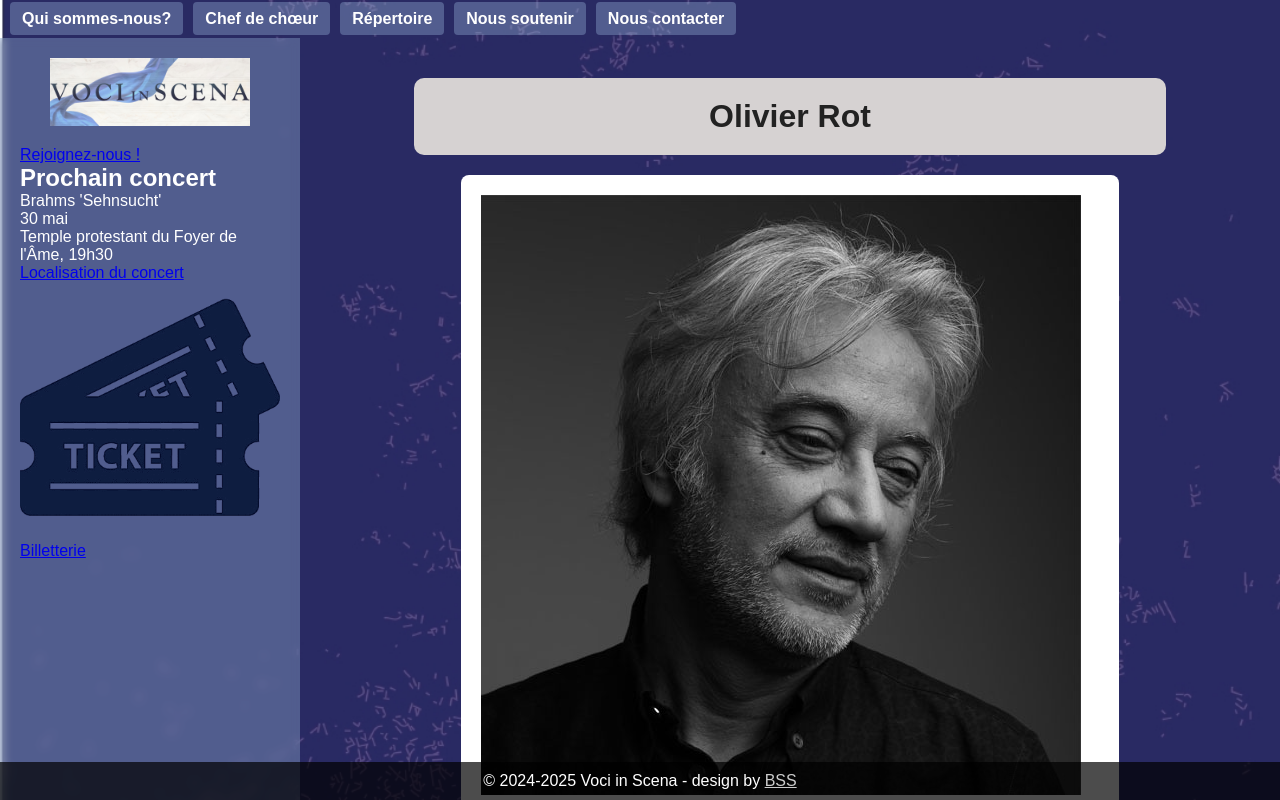
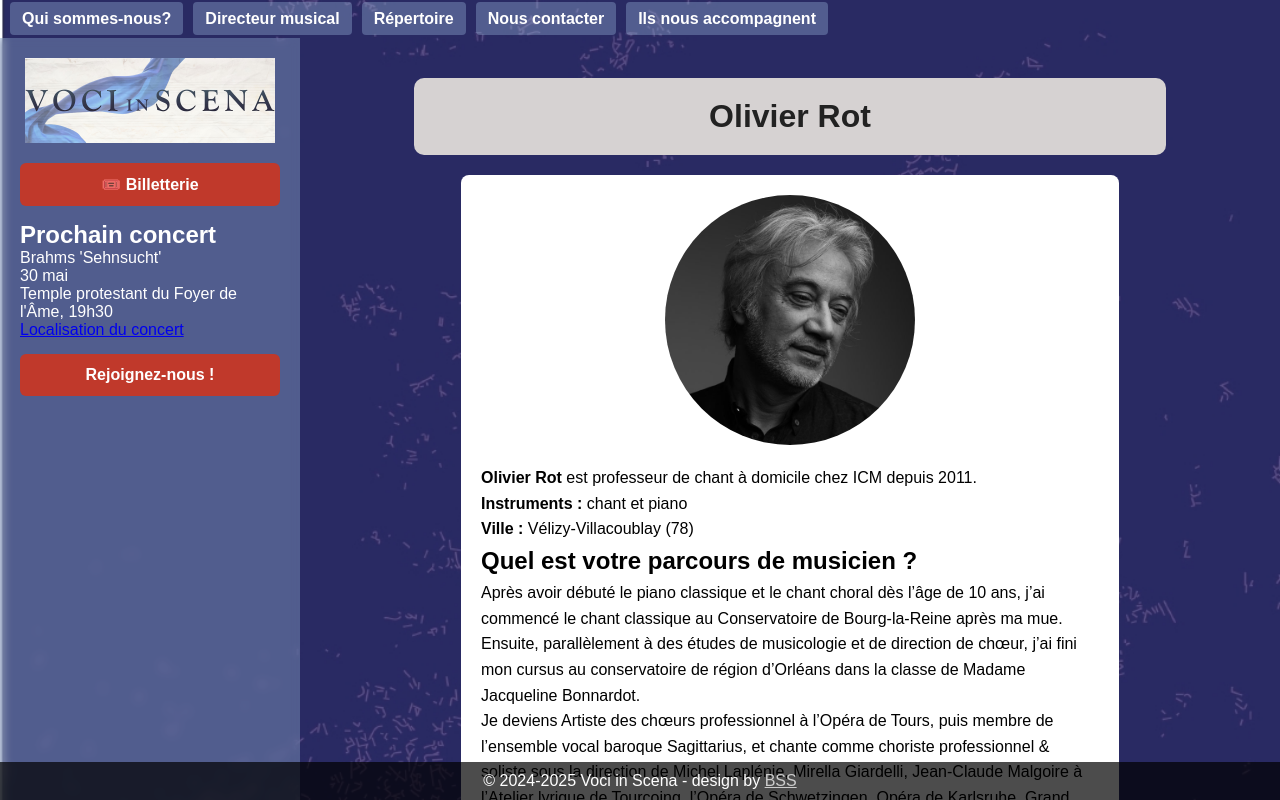
Before and after one commit to LaurentDavid711/Voci, a plain HTML site: page directeurMusical.html in a window 1280 px wide. Shown: the top 800 px of the page. Drawn offline with Linux system fonts and the light colour scheme.

Commit message:
mods pour Alain

```diff
--- a/directeurMusical.html
+++ b/directeurMusical.html
@@ -28,10 +28,12 @@
           </a>
             <ul id="nav-list">
                 <li><a href="vociPresentation.html">Qui sommes-nous?</a></li>
-                <li><a href="chefChoeur.html">Chef de chœur</a></li>
+                <li><a href="directeurMusical.html">Directeur musical</a></li>
                 <li><a href="testrepertoire.html">Répertoire</a></li>
-                <li><a href="nousSoutenir.html">Nous soutenir</a></li>
+                <!-- <li><a href="nousSoutenir.html">Nous soutenir</a></li> -->
                 <li><a href="nousContacter.html">Nous contacter</a></li>
+                <li><a href="accompagnants.html">Ils nous accompagnent</a></li>
+                <!-- <li><a href="avis.html">Avis</a></li> -->
             </ul>
         </nav>
     </header>
--- a/js/sidebar.js
+++ b/js/sidebar.js
@@ -26,12 +26,13 @@ document.addEventListener('DOMContentLoaded', function () {
             logoLink.appendChild(logoElement);
             sidebar.appendChild(logoLink);
 
-             // Newsletter
-             const newsletterLink = document.createElement('a');
-             newsletterLink.href = "RejoignezNous.html";
-             newsletterLink.classList.add('sidebar-button'); // note the new class
-             newsletterLink.innerText = "Rejoignez-nous !";
-             sidebar.appendChild(newsletterLink);
+            // ===== BOUTON BILLETTERIE =====
+            const billetterieLink = document.createElement('a');
+            billetterieLink.href = "https://www.helloasso.com/associations/voci-in-scena/evenements/die-sehnsucht-ou-l-ame-du-romantisme-allemand-brahms";
+            billetterieLink.target = "_blank";
+            billetterieLink.classList.add('sidebar-button', 'billetterie-button');
+            billetterieLink.innerText = "🎟️ Billetterie";
+            sidebar.appendChild(billetterieLink);
 
             // Titre
             const titleElement = document.createElement('h2');
@@ -63,30 +64,32 @@ document.addEventListener('DOMContentLoaded', function () {
                 sidebar.appendChild(detailsElement);
             });
 
-            // Billetterie
-            const billetterieContainer = document.createElement('div');
-            billetterieContainer.classList.add('billetterie-container');
 
-            const billetterieLink = document.createElement('a');
-            //billetterieLink.href = "https://my.weezevent.com/claudio-monteverdi-de-guerre-damour-1";
-            billetterieLink.href = "https://www.helloasso.com/associations/voci-in-scena/evenements/die-sehnsucht-ou-l-ame-du-romantisme-allemand-brahms";
-            billetterieLink.target = "_blank";
-            billetterieLink.classList.add('billetterie-link');
-            billetterieLink.setAttribute('aria-label', 'Billetterie Claudio Monteverdi');
+            // ===== BOUTON REJOIGNEZ-NOUS =====
+            const rejoindreLink = document.createElement('a');
+            rejoindreLink.href = "RejoignezNous.html";
+            rejoindreLink.classList.add('sidebar-button', 'random-color-button');
+            rejoindreLink.innerText = "Rejoignez-nous !";
+            sidebar.appendChild(rejoindreLink);
 
-            const billetterieIcon = document.createElement('img');
-            billetterieIcon.src = "images/billetterie.png";
-            billetterieIcon.alt = "Billetterie";
-            billetterieIcon.classList.add('billetterie-icon');
-            billetterieLink.appendChild(billetterieIcon);
 
-            const billetterieLabel = document.createElement('span');
-            billetterieLabel.classList.add('billetterie-label');
-            billetterieLabel.innerText = "Billetterie";
-            billetterieLink.appendChild(billetterieLabel);
+            // ===== COULEUR ALEATOIRE POUR REJOIGNEZ-NOUS =====
+            const colors = [
+                "#0c5fdc",  // bleu
+                "#27ae60",  // vert
+                "#8e44ad",  // violet
+                "#e67e22",  // orange
+                "#16a085",  // turquoise
+                "#c0392b"   // rouge
+            ];
 
-            billetterieContainer.appendChild(billetterieLink);
-            sidebar.appendChild(billetterieContainer);
+            const randomButton = document.querySelector('.random-color-button');
+
+            if (randomButton) {
+                const randomColor = colors[Math.floor(Math.random() * colors.length)];
+                randomButton.style.backgroundColor = randomColor;
+            }
+
 
 
 
--- a/styles.css
+++ b/styles.css
@@ -87,9 +87,37 @@ main {
 }
 
 .sidebar .logo {
-  max-width: 200px;
+  max-width: 250px;
   width: 100%;
   margin: 0 auto 20px;
+}
+
+/* Boutons sidebar */
+.sidebar-button {
+  display: block;
+  text-align: center;
+  padding: 12px;
+  border-radius: 6px;
+  text-decoration: none;
+  font-weight: bold;
+  margin-bottom: 15px;
+  margin-top: 15px;
+  color: white;
+  transition: transform 0.2s, background 0.2s;
+}
+
+/* Hover */
+.sidebar-button:hover {
+  transform: scale(1.05);
+}
+
+/* Bouton billetterie (fixe) */
+.billetterie-button {
+  background: #c0392b;
+}
+
+.billetterie-button:hover {
+  background: #a93226;
 }
 
 /* =========================
@@ -118,6 +146,20 @@ main {
   width: 600px;
   max-width: 60%;
   border-radius: 8px;
+}
+
+.circular-photo {
+  width: 250px;        /* taille desktop */
+  max-width: 100%;     /* 👈 empêche de dépasser */
+  height: auto;
+  border-radius: 50%;
+  display: block;
+  margin: 0 auto;
+}
+
+.photo-container {
+  text-align: center;
+  margin-bottom: 20px;
 }
 
 /* Responsive video */
```
Also changed, not shown: RejoignezNous.html (+2 -2 lines), accompagnants.html (+5 -5 lines), index.html (+4 -4 lines), nousContacter.html (+4 -4 lines), testrepertoire.html (+2 -2 lines), vociPresentation.html (+4 -4 lines).
